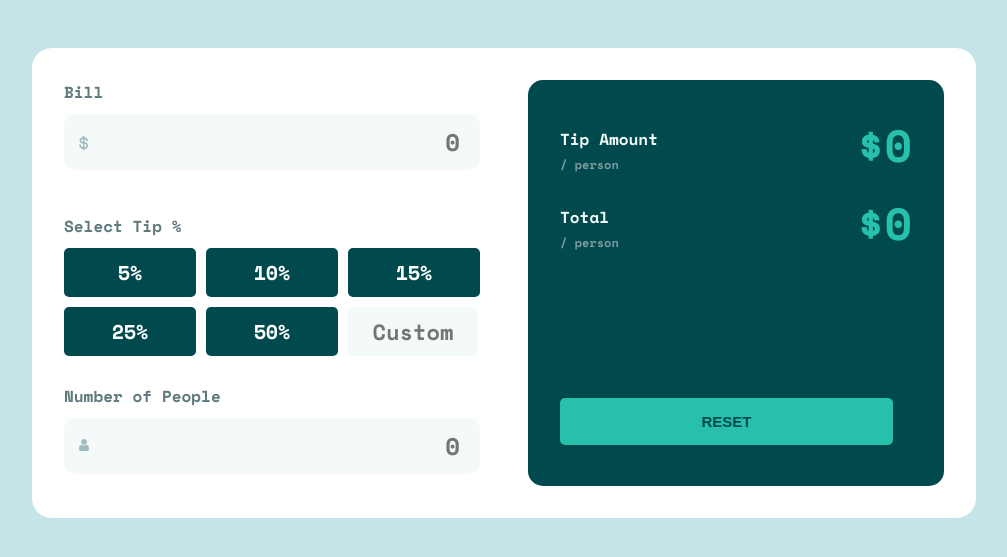
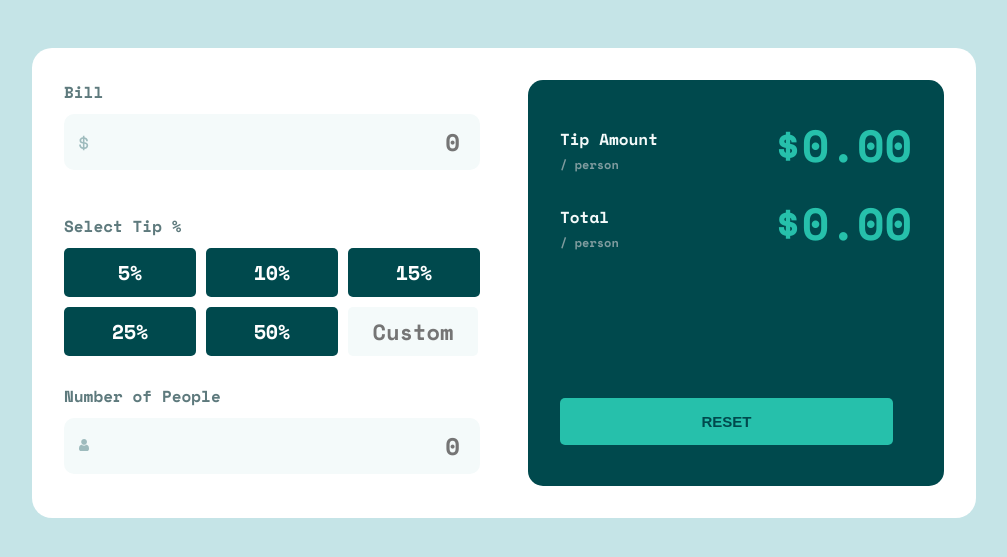
Before and after one commit to RuthvikKatta/tips-calculating-app-main, a plain HTML site: page index.html in a window 1280 px wide. Both pictures are taken after a click on the button "RESET". Shown: the part 147-704 px from the top of the page, without its empty margins (136-1143 px from the left). Drawn offline with nearby package versions, Linux system fonts and the light colour scheme.

Commit message:
Update index.html

```diff
--- a/index.html
+++ b/index.html
@@ -63,8 +63,8 @@
       document.getElementById('bill').value = '';
       document.getElementById('people').value = '';
       document.getElementById('custom').value = '';
-      document.getElementById('tip').innerHTML = '$' + 0.00;
-      document.getElementById('tot').innerHTML = '$' + 0.00;
+      document.getElementById('tip').innerHTML = '$0.00';
+      document.getElementById('tot').innerHTML = '$0.00';
       document.querySelector('#val5').classList.remove('select');
       document.querySelector('#val10').classList.remove('select');
       document.querySelector('#val15').classList.remove('select');
```
